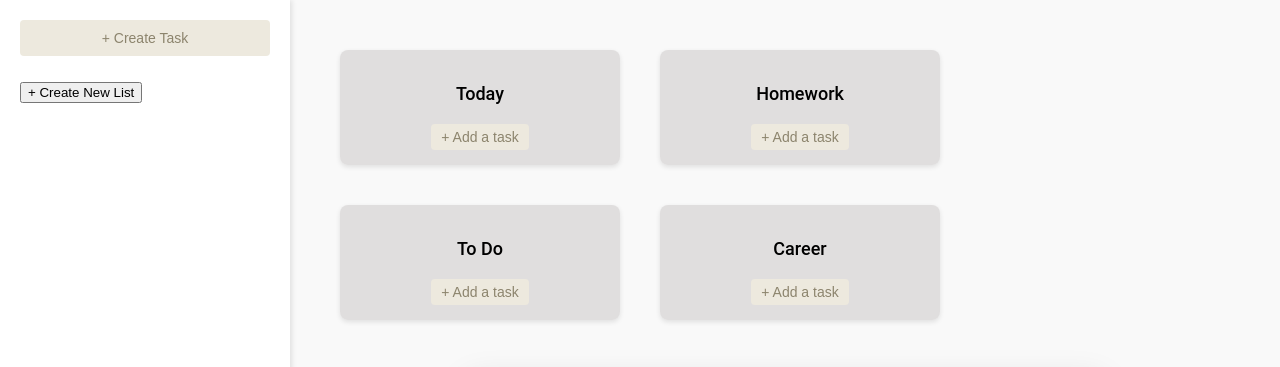
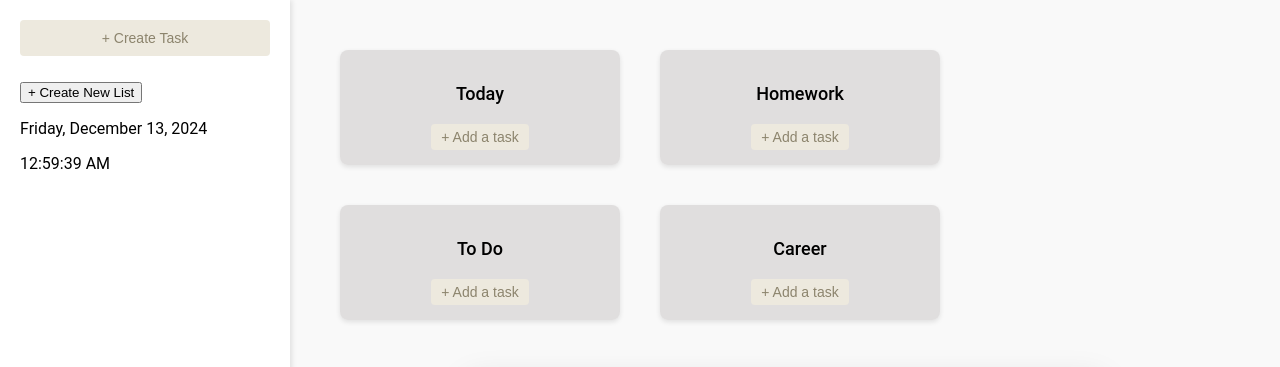
Before and after one commit to drk-c/digital-assistant, a plain HTML site: page main.html in a window 1280 px wide. Shown: the top 367 px of the page. Drawn offline with Linux system fonts and the light colour scheme.

Commit message:
Update main.html

```diff
--- a/main.html
+++ b/main.html
@@ -13,6 +13,7 @@
             <ul class="lists">
                 <button class="create-new-list">+ Create New List</button>
             </ul>
+            <div id="live-clock" class="live-clock"></div>
         </aside>
         <main class="main-content">
             <div class="lists-container">
```
